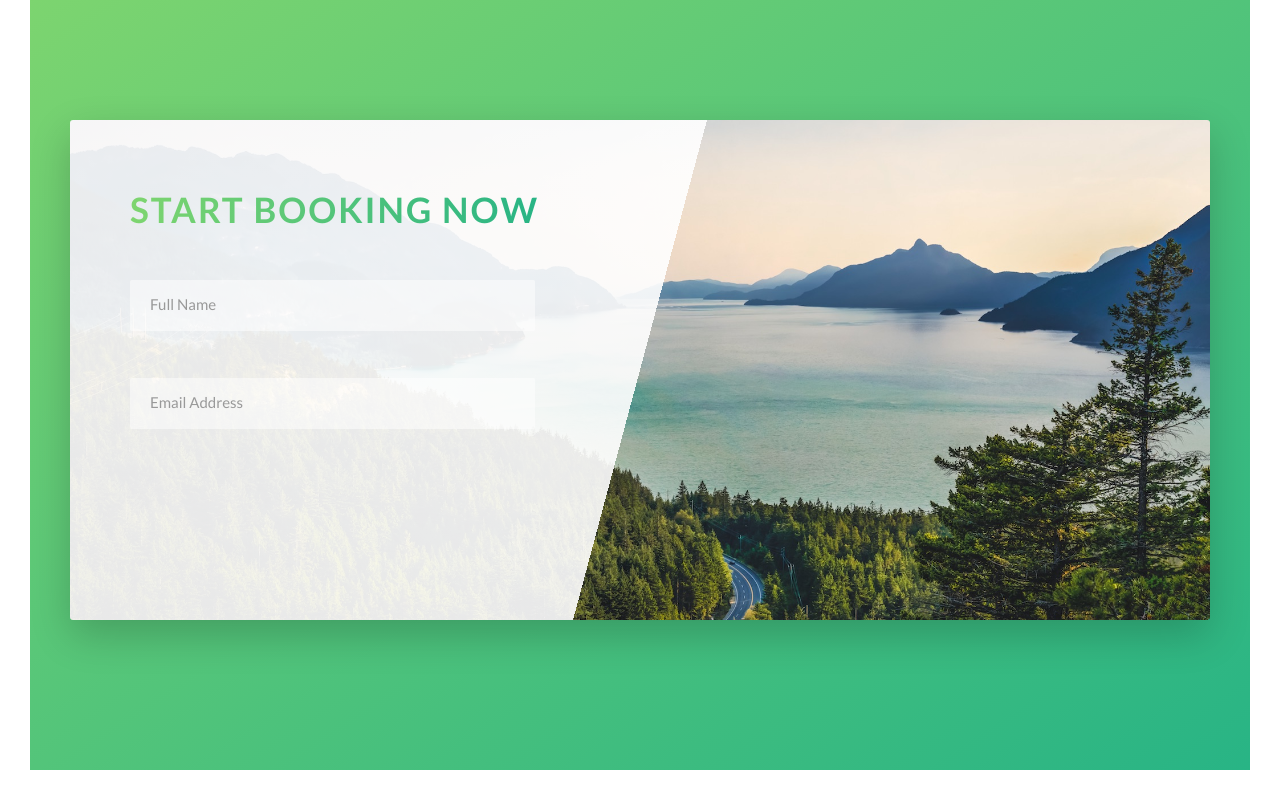
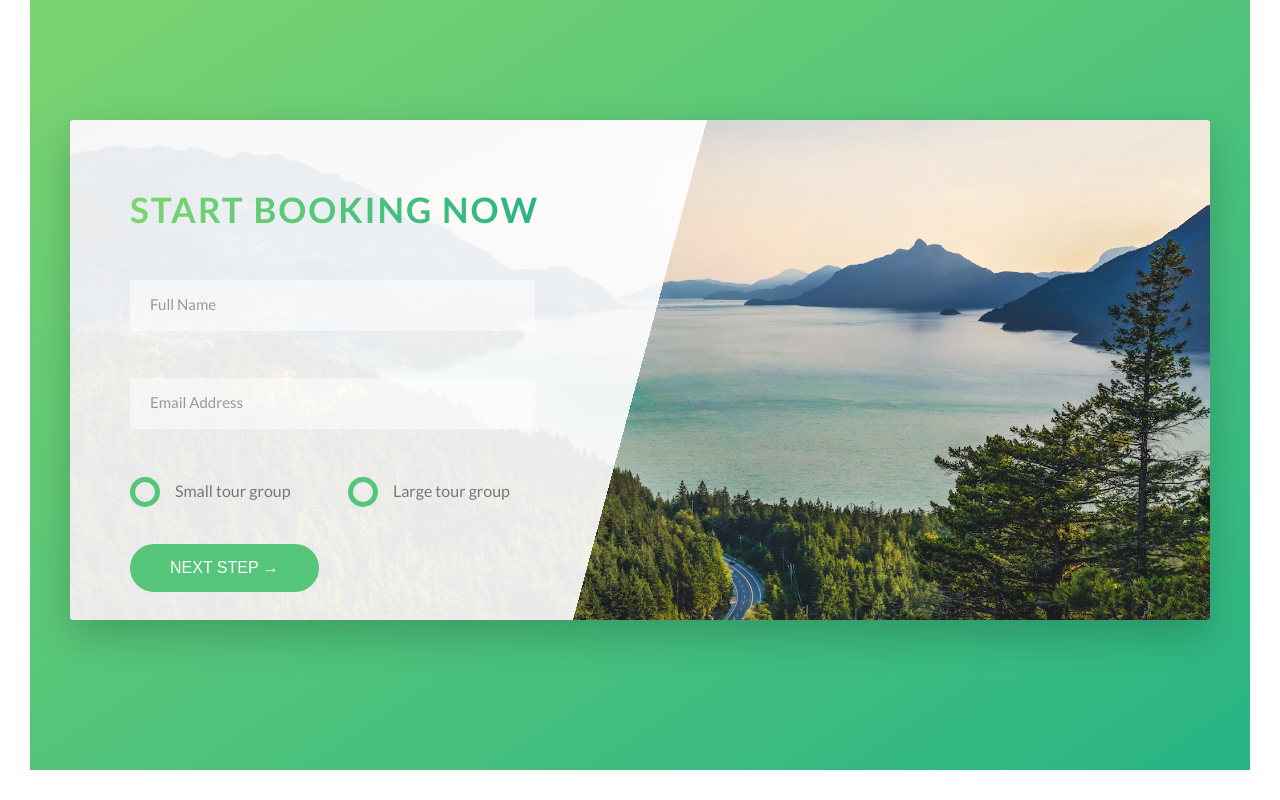
Before and after one commit to thaingocnguyen/Natours, a plain HTML site: page index.html in a window 1280 px wide. Shown: the part 4487-5287 px from the top of the page. Drawn offline with Linux system fonts and the light colour scheme.

Commit message:
built bookings section

```diff
--- a/css/style.css
+++ b/css/style.css
@@ -94,22 +94,22 @@ body {
     margin-bottom: 3rem; }
 
 .u-center-text {
-  text-align: center; }
+  text-align: center !important; }
 
 .u-margin-bottom-big {
-  margin-bottom: 8rem; }
+  margin-bottom: 8rem !important; }
 
 .u-margin-bottom-medium {
-  margin-bottom: 4rem; }
+  margin-bottom: 4rem !important; }
 
 .u-margin-bottom-small {
-  margin-bottom: 1.5rem; }
+  margin-bottom: 1.5rem !important; }
 
 .u-margin-to-big {
-  margin-top: 8rem; }
+  margin-top: 8rem !important; }
 
 .u-margin-to-huge {
-  margin-top: 10rem; }
+  margin-top: 10rem !important; }
 
 .bg-video {
   position: absolute;
@@ -125,7 +125,7 @@ body {
     width: 100%;
     object-fit: cover; }
 
-.btn:link, .btn:visited {
+.btn, .btn:link, .btn:visited {
   text-transform: uppercase;
   text-decoration: none;
   padding: 1.5rem 4rem;
@@ -133,7 +133,9 @@ body {
   border-radius: 10rem;
   transition: all .2s;
   position: relative;
-  font-size: 1.6rem; }
+  font-size: 1.6rem;
+  border: none;
+  cursor: pointer; }
 
 .btn:hover {
   transform: translateY(-0.3rem);
@@ -142,7 +144,8 @@ body {
     transform: scaleX(1.4) scaleY(1.6);
     opacity: 0; }
 
-.btn:active {
+.btn:active, .btn:focus {
+  outline: none;
   transform: translateY(-0.1rem);
   box-shadow: 0 0.5rem 1rem rgba(0, 0, 0, 0.2); }
 
@@ -346,7 +349,8 @@ body {
   border-bottom: 3px solid transparent;
   width: 90%;
   display: block;
-  color: inherit; }
+  color: inherit;
+  transition: all .3s; }
   .form__input::-webkit-input-placeholder {
     color: #999; }
   .form__input:focus {
@@ -368,6 +372,45 @@ body {
   opacity: 0;
   visibility: 0;
   transform: translateY(-4rem); }
+
+.form__radio-group {
+  width: 48%;
+  display: inline-block; }
+
+.form__radio-input {
+  display: none; }
+
+.form__radio-label {
+  font-size: 1.6rem;
+  cursor: pointer;
+  position: relative;
+  padding-left: 4.5rem; }
+
+.form__radio-button {
+  height: 3rem;
+  width: 3rem;
+  border: 5px solid #55c57a;
+  border-radius: 50%;
+  display: inline-block;
+  position: absolute;
+  left: 0;
+  top: -.4rem; }
+  .form__radio-button::after {
+    content: "";
+    display: block;
+    height: 1.3rem;
+    width: 1.3rem;
+    border-radius: 50%;
+    position: absolute;
+    top: 50%;
+    left: 50%;
+    transform: translate(-50%, -50%);
+    background-color: #55c57a;
+    opacity: 0;
+    transition: opacity .2s; }
+
+.form__radio-input:checked ~ .form__radio-label .form__radio-button::after {
+  opacity: 1; }
 
 .story {
   width: 75%;
--- a/index.html
+++ b/index.html
@@ -273,6 +273,28 @@
                                     <input type="email" class="form__input" placeholder="Email Address" id="email" required>
                                     <label for="email" class="form__label">Email Address</label>
                             </div>
+
+                            <div class="form__group u-margin-bottom-medium">
+                                <div class="form__radio-group">
+                                    <input type="radio" class="form__radio-input" id="small" name="group-size">
+                                    <label for="small" class="form__radio-label">
+                                        <span class="form__radio-button"></span>
+                                        Small tour group
+                                    </label>
+                                </div>
+
+                                <div class="form__radio-group">
+                                    <input type="radio" class="form__radio-input" id="large" name="group-size">
+                                    <label for="large" class="form__radio-label">
+                                        <span class="form__radio-button"></span>
+                                        Large tour group
+                                    </label>
+                                </div>
+                            </div>
+
+                            <div class="form__group">
+                                <button class="btn btn--green">Next step &#8594</button>
+                            </div>
                         </form>
                     </div>
                 </div>
--- a/sass/base/_utilities.scss
+++ b/sass/base/_utilities.scss
@@ -1,8 +1,8 @@
-.u-center-text { text-align: center; }
+.u-center-text { text-align: center !important; }
 
-.u-margin-bottom-big { margin-bottom: 8rem; }
-.u-margin-bottom-medium { margin-bottom: 4rem; }
-.u-margin-bottom-small { margin-bottom: 1.5rem; }
+.u-margin-bottom-big { margin-bottom: 8rem !important; }
+.u-margin-bottom-medium { margin-bottom: 4rem !important; }
+.u-margin-bottom-small { margin-bottom: 1.5rem !important; }
 
-.u-margin-to-big { margin-top: 8rem; }
-.u-margin-to-huge { margin-top: 10rem; }
+.u-margin-to-big { margin-top: 8rem !important; }
+.u-margin-to-huge { margin-top: 10rem !important; }
--- a/sass/components/_buttons.scss
+++ b/sass/components/_buttons.scss
@@ -1,4 +1,5 @@
 .btn {
+    &,
     &:link,
     &:visited {
         text-transform: uppercase;
@@ -9,6 +10,10 @@
         transition: all .2s;
         position: relative;
         font-size: $default-font-size;
+
+        // Change for the <button> element
+        border: none;
+        cursor: pointer;
     }
 
     &:hover {
@@ -21,7 +26,9 @@
         }
     }
 
-    &:active {
+    &:active,
+    &:focus {
+        outline: none;
         transform: translateY(-0.1rem);
         box-shadow: 0 0.5rem 1rem rgba($color-black,.2);
     }
--- a/sass/components/_form.scss
+++ b/sass/components/_form.scss
@@ -15,6 +15,7 @@
         width: 90%;
         display: block;
         color: inherit;
+        transition: all .3s;
 
         &::-webkit-input-placeholder {
             color: $color-grey-dark-2;
@@ -46,4 +47,50 @@
         visibility: 0;
         transform: translateY(-4rem);
     }
+
+    &__radio-group {
+        width: 48%;
+        display: inline-block;
+    }
+
+    &__radio-input {
+        display: none;
+    }
+
+    &__radio-label {
+        font-size: $default-font-size;
+        cursor: pointer;
+        position: relative;
+        padding-left: 4.5rem;
+    }
+
+    &__radio-button {
+        height: 3rem;
+        width: 3rem;
+        border: 5px solid $color-primary;
+        border-radius: 50%;
+        display: inline-block;
+        position: absolute;
+        left: 0;
+        top: -.4rem;
+
+        &::after {
+            content: "";
+            display: block;
+            height: 1.3rem;
+            width: 1.3rem;
+            border-radius: 50%;
+            position: absolute;
+            top: 50%;
+            left: 50%;
+            transform: translate(-50%, -50%);
+            background-color: $color-primary;
+            opacity: 0;
+            transition: opacity .2s;
+        }
+    }
+
+    &__radio-input:checked ~ &__radio-label &__radio-button::after {
+        opacity: 1;
+    }
 }
```
